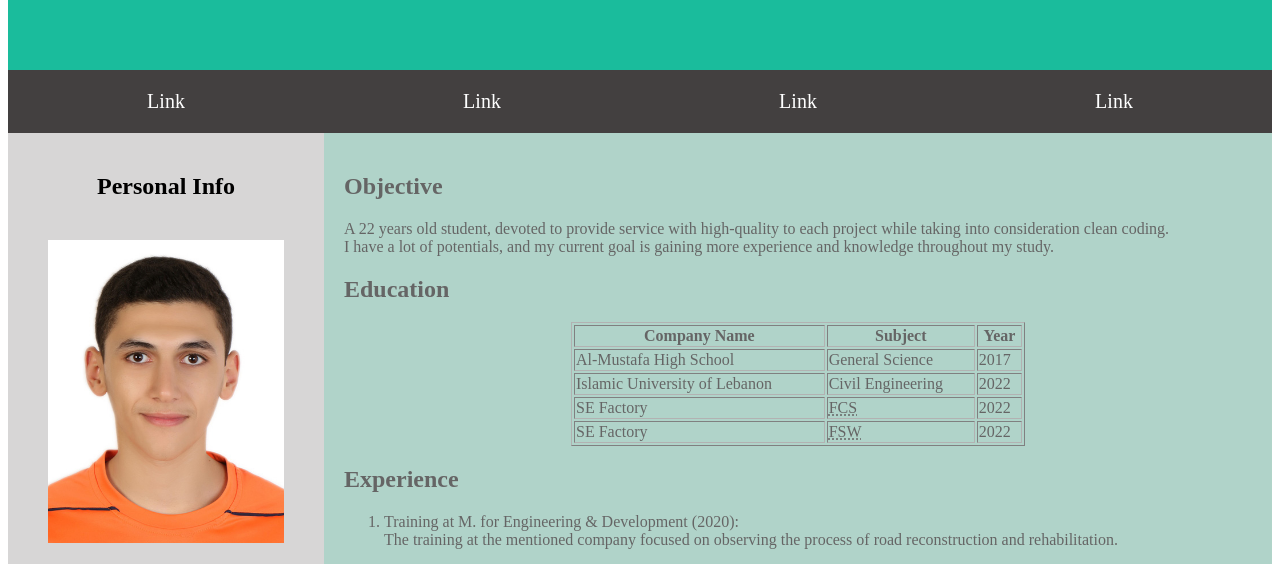
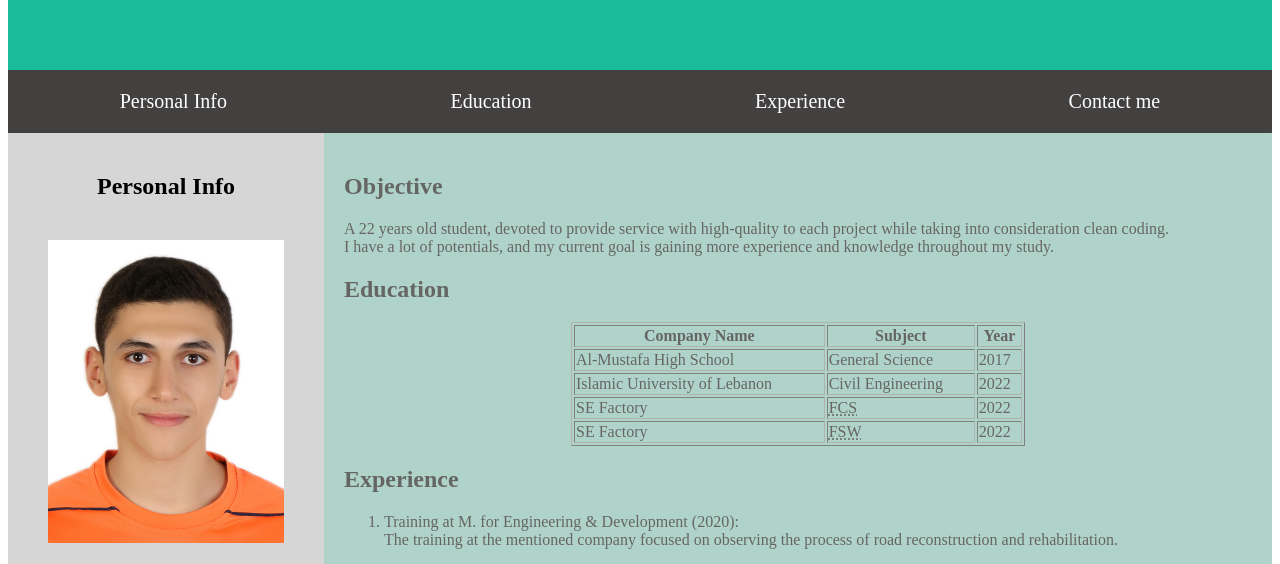
Before and after one commit to Hadi-AlKammouni/Hadi_Al-Kammouni_CV, a plain HTML site: page index.html in a window 1280 px wide. Shown: the part 185-749 px from the top of the page. Drawn offline with Linux system fonts and the light colour scheme.

Commit message:
Linking the navigation bar to main titles

```diff
--- a/index.html
+++ b/index.html
@@ -29,15 +29,15 @@
         </div>
 
         <div class="nvbar">
-            <a href="#">Link</a>
-            <a href="#">Link</a>
-            <a href="#">Link</a>
-            <a href="#">Link</a>
+            <a href="#personalinfo">Personal Info</a>
+            <a href="#education">Education</a>
+            <a href="#experience">Experience</a>
+            <a href="#contact">Contact me</a>
         </div>
 
         <div class="sections">
             <div class="left-section">
-                <h2 align="center"> Personal Info </h2>
+                <h2 id="personalinfo" align="center"> Personal Info </h2>
                 <img class="image" src="images/profilepicture.jpg">
 
                 <h2 align="center"> <i>Skills</i>  </h2>
@@ -59,7 +59,7 @@
                     my study.
                 </p>
 
-                <h2>Education</h2>
+                <h2 id="education">Education</h2>
                 <table border="1" width="50%" align="center">
                     <tr>
                       <th> Company Name </th>
@@ -92,7 +92,7 @@
                     </tr>
                 </table>
 
-                <h2>Experience</h2>
+                <h2 id="experience">Experience</h2>
                 <ol>
                  <li> Training at  M. for Engineering & Development (2020): <br/>
                     The training at the mentioned company focused on observing
@@ -111,7 +111,7 @@
         </div>
 
         <div class="footer">
-            <div>Contact me</div>
+            <div id="contact">Contact me</div>
             <div><i> <a href="tel:+96176628921"> +96176628921</a> </i> </div>
             <div><i> <a href="mailto: hadialkammouni99@gmail.com"> hadialkammouni99@gmail.com </a> </i></div>
         </div>
```
